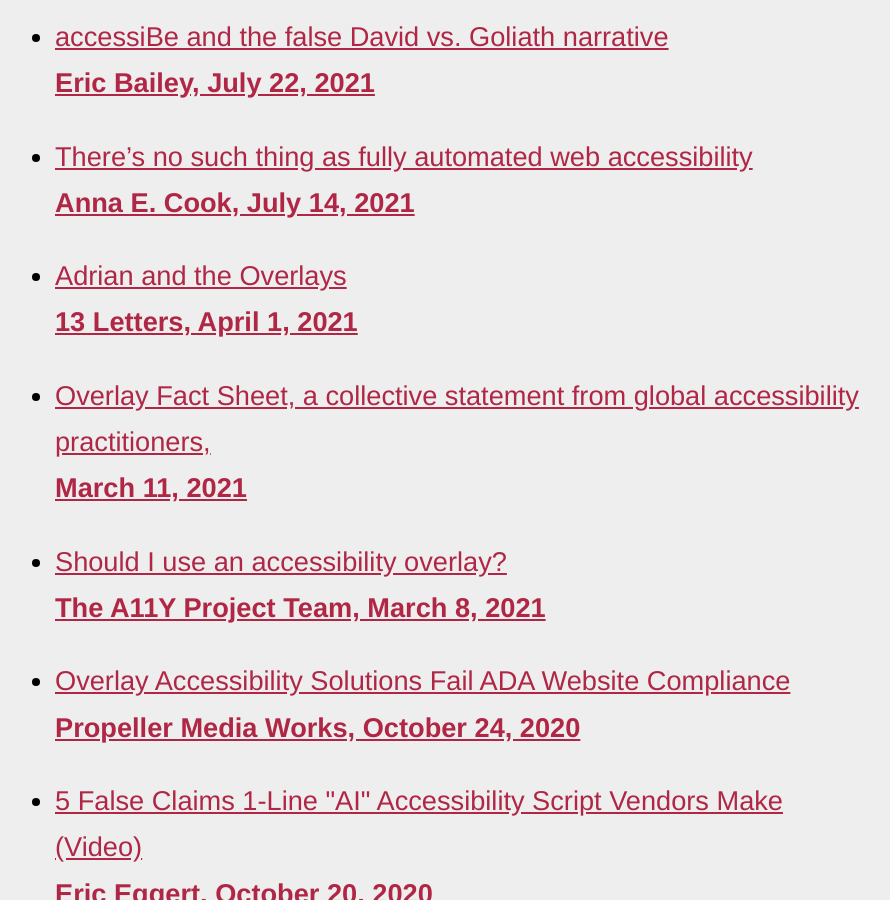
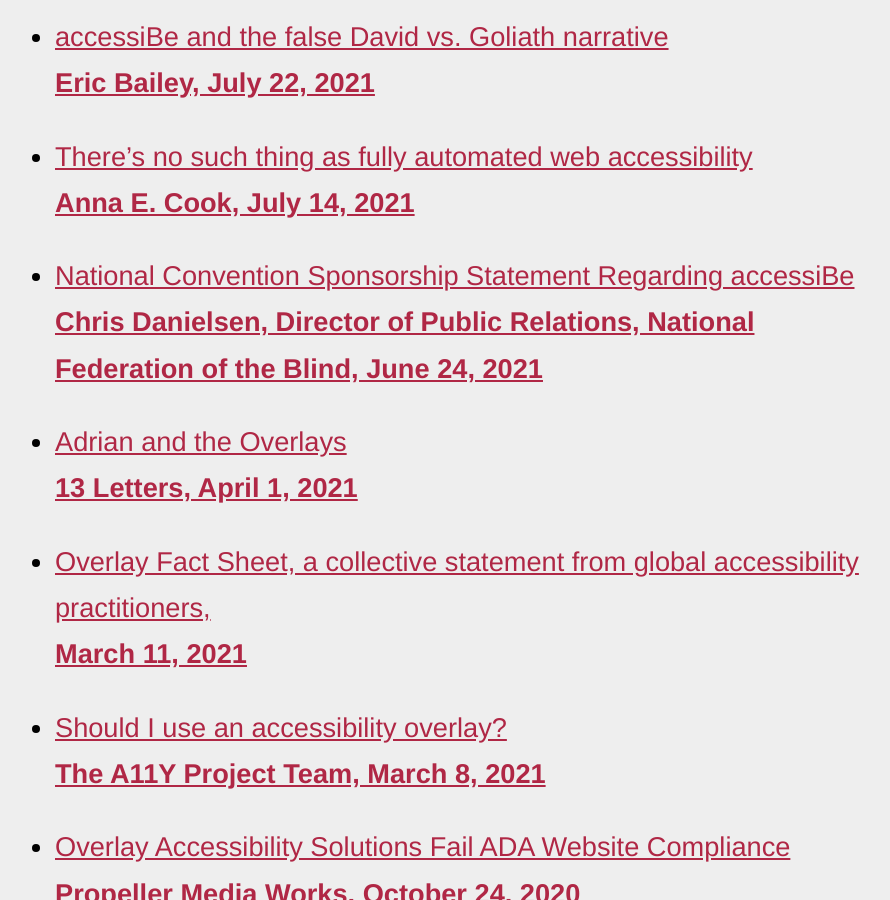
Before and after one commit to michaelspellacy/shouldiuseanaccessibilityoverlay-com, a Jekyll site: the page built from index.html, in a window 1280 px wide and 900 px high, scrolled down 4616 px. Shown: the whole window, without its empty margins (195-1085 px from the left). Built offline with Jekyll 4.4.1, drawn with Linux system fonts in a browser that asks for light colours.

Commit message:
Update index.html

```diff
--- a/index.html
+++ b/index.html
@@ -40,6 +40,7 @@
   <li><a href="https://tink.uk/accessibe-and-data-protection/">AccessiBe and data protection? <span>Léonie Watson, July 27, 2021</span></a></li>
   <li><a href="https://ericwbailey.design/writing/accessibe-and-the-false-david-vs-goliath-narrative/">accessiBe and the false David vs. Goliath narrative <span>Eric Bailey, July 22, 2021</span></a></li>
   <li><a href="https://uxdesign.cc/theres-no-such-thing-as-fully-automated-web-accessibility-260d6f4632a8">There’s no such thing as fully automated web accessibility <span>Anna E. Cook, July 14, 2021</span></a></li>
+  <li><a href="https://nfb.org/about-us/press-room/national-convention-sponsorship-statement-regarding-accessibe">National Convention Sponsorship Statement Regarding accessiBe <span>Chris Danielsen, Director of Public Relations, National Federation of the Blind, June 24, 2021</span></a></li>
   <li><a href="https://www.bemyeyes.com/podcasts/adrian-and-the-overlays">Adrian and the Overlays <span>13 Letters, April 1, 2021</span></a></li>
   <li><a href="https://overlayfactsheet.com/">Overlay Fact Sheet, a collective statement from global accessibility practitioners, <span>March 11, 2021</span></a></li>
   <li><a href="https://www.a11yproject.com/posts/2021-03-08-should-i-use-an-accessibility-overlay/">Should I use an accessibility overlay? <span>The A11Y Project Team, March 8, 2021</span></a></li>
```
